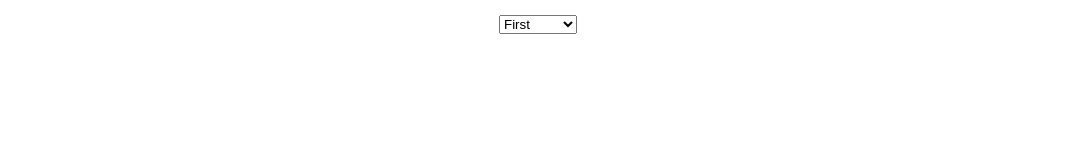
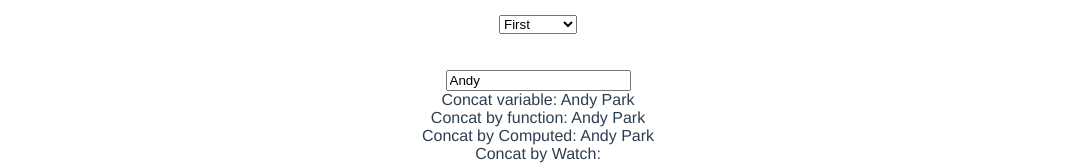
Before and after one commit to yunyun3599/Vue, a Vue app: page /wrapup in a window 1280 px wide. Shown: the part 1390-1558 px from the top of the page, without its empty margins (102-1177 px from the left). Before the commit the page ends 1432 px from the top, so only its background shows below. Built offline with nearby package versions, Linux system fonts and the light colour scheme.

Commit message:
computed and watch example

```diff
--- /dev/null
+++ b/src/views/SelfPractice/ComputedAndWatch.vue
@@ -0,0 +1,37 @@
+<template>
+    <br><br>
+    <input type="text" v-model="firstName" />
+    <div>Concat variable: {{(firstName + ' ' + lastName)}}</div>
+    <div>Concat by function: {{getFullName()}}</div>
+    <div>Concat by Computed: {{fullName}}</div>
+    <div>Concat by Watch: {{fullNameByWatch}}</div>
+</template>
+<script>
+    export default {
+        data() {
+            return {
+                firstName: 'Andy',
+                lastName: 'Park',
+                fullNameByWatch: ''
+            };
+        },
+        methods: {
+            getFullName() {
+                return this.firstName + ' ' + this.lastName;
+            }
+        },
+        computed: {
+            fullName() {
+                return this.firstName + ' ' + this.lastName;
+            }
+        },
+        watch: {
+            firstName() {
+                this.fullNameByWatch = this.firstName + ' ' + this.lastName;
+            },
+            lastName() {
+                this.fullNameByWatch = this.firstName + ' ' + this.lastName;
+            }
+        }
+    }
+</script>
--- a/src/views/SelfPractice/WrapUp.vue
+++ b/src/views/SelfPractice/WrapUp.vue
@@ -15,6 +15,7 @@
         <ConditionRenderingVue></ConditionRenderingVue>
         <EventVOnVue></EventVOnVue>
         <EventChangeVue></EventChangeVue>
+        <ComputedAndWatchVue></ComputedAndWatchVue>
     </div>
 </template>
 <script>
@@ -32,6 +33,7 @@ import ListRenderingVue from './ListRendering.vue';
 import ConditionRenderingVue from './ConditionRendering.vue';
 import EventVOnVue from './EventVOn.vue';
 import EventChangeVue from './EventChange.vue';
+import ComputedAndWatchVue from './ComputedAndWatch.vue';
     export default {
         data() {
         },
@@ -48,7 +50,8 @@ import EventChangeVue from './EventChange.vue';
             ListRenderingVue,
             ConditionRenderingVue,
             EventVOnVue,
-            EventChangeVue
+            EventChangeVue,
+            ComputedAndWatchVue
         }
     }
 </script>
```
